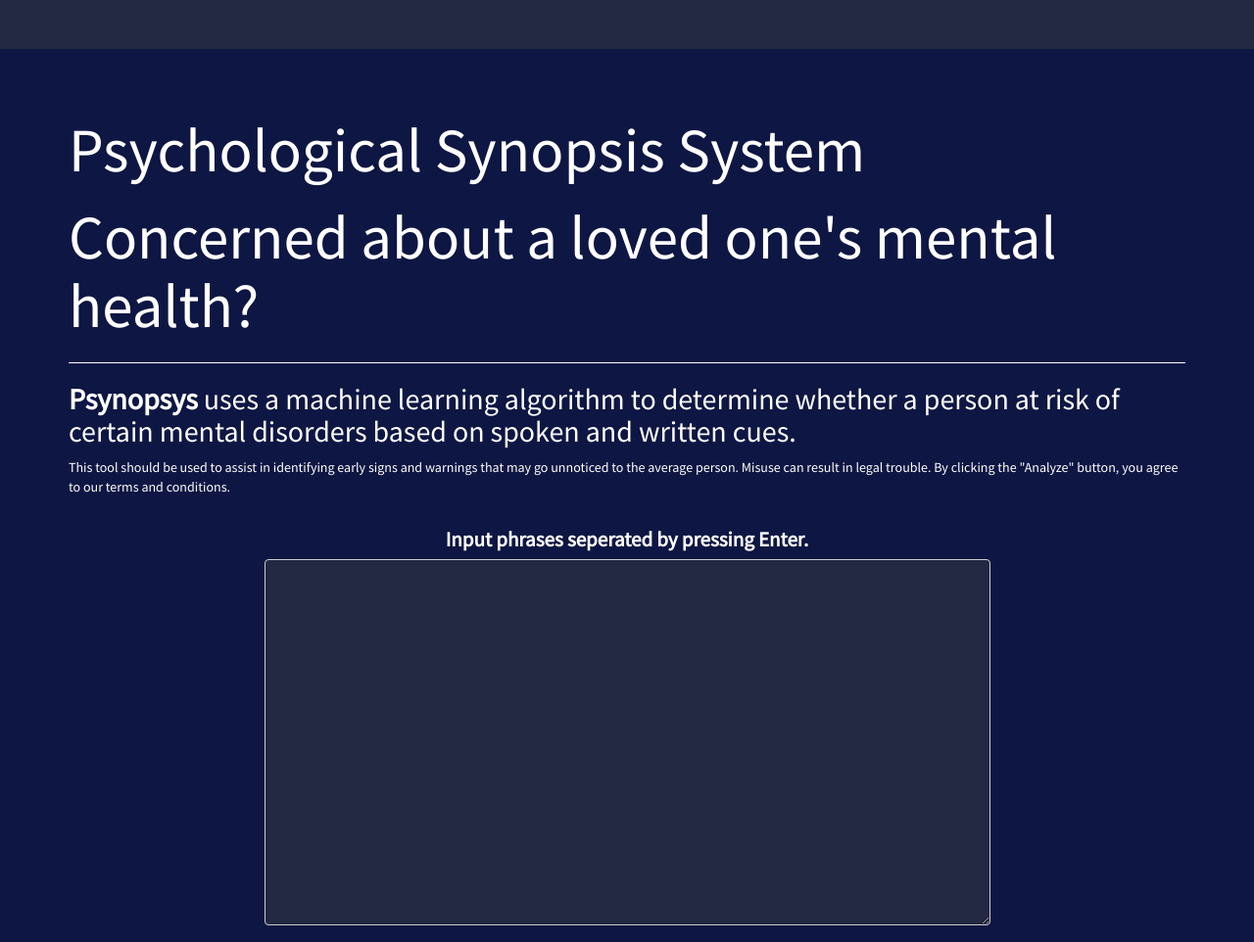
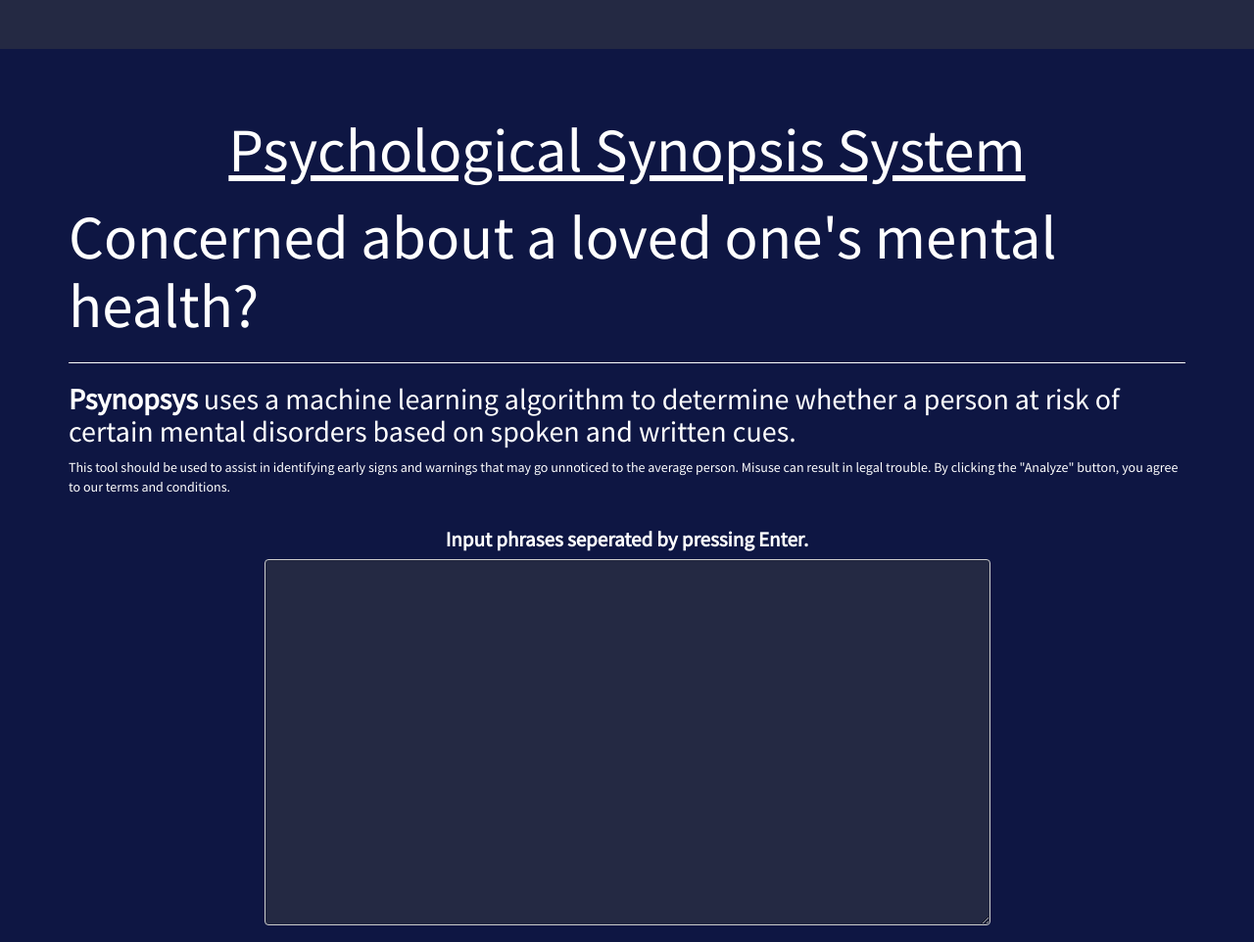
Before and after one commit to Gojeflone/Psynopsys, a website: page assets/index.html in a window 1280 px wide. Shown: the top 962 px of the page at 98% size. Drawn offline with nearby package versions, Linux system fonts and the light colour scheme.

Commit message:
Modified h1 in index

```diff
--- a/assets/index.html
+++ b/assets/index.html
@@ -33,7 +33,7 @@
     <!-- Main jumbotron for a primary marketing message or call to action -->
     <div class="jumbotron">
       <div class="container">
-        <h1>Psychological Synopsis System</h1>
+        <h1 align = "middle"><u>Psychological Synopsis System</u></h1>
         <h1>Concerned about a loved one's mental health?</h1>
         <div id="cool-line"></div>
         <h2><strong>Psynopsys</strong> uses a machine learning algorithm to determine whether a person at risk of certain mental disorders based on spoken and written cues.</h2>
```
